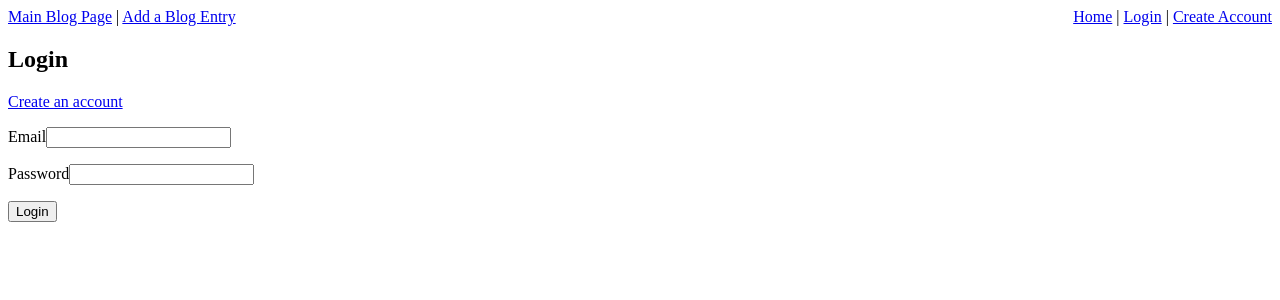
After one commit to amanda7641/blogz, a Flask app: page /login in a window 1280 px wide. The commit adds this page. Shown: the top 300 px of the page. Run offline with Flask 2, Linux system fonts and the light colour scheme.

Commit message:
Setup of templates and basic functionality

```diff
--- a/main.py
+++ b/main.py
@@ -1,24 +1,111 @@
-from flask import Flask, request, redirect, render_template
+from flask import Flask, request, redirect, render_template, session, flash
 from flask_sqlalchemy import SQLAlchemy
 
 
 app = Flask(__name__)
 app.config['DEBUG'] = True
-app.config['SQLALCHEMY_DATABASE_URI'] = 'mysql+pymysql://build-a-blog:19thisIsthepw93@localhost:3306/build_a_blog'
+app.config['SQLALCHEMY_DATABASE_URI'] = 'mysql+pymysql://blogz:19thisIsthepw93@localhost:3306/blogz'
 app.config['SQLALCHEMY_ECHO'] = True
+app.secret_key = 'gy5pLKK8L'
 db = SQLAlchemy(app)
+
 
 class Blog(db.Model):
 
     id = db.Column(db.Integer, primary_key=True)
     title = db.Column(db.String(120))
     blog_body = db.Column(db.String(500))
+    owner_id = db.Column(db.Integer, db.ForeignKey('user.id'))
 
-    def __init__(self, title, blog_body):
+    def __init__(self, title, blog_body, owner):
         self.title = title
         self.blog_body = blog_body
+        self.owner_id = owner.id
 
+class User(db.Model):
+    id = db.Column(db.Integer, primary_key=True)
+    username = db.Column(db.String(120))
+    password = db.Column(db.String(120))
+    blogs = db.relationship('Blog', backref='owner')
 
+    def __init__(self, username, password):
+        self.username = username
+        self.password = password
+
+@app.route("/login", methods=['GET', 'POST'])
+def login():
+    if request.method == 'GET':
+        return render_template('login.html')
+    elif request.method == 'POST':
+        username = request.form['username']
+        password = request.form['password']
+        password_error = ''
+        username_error = ''
+        users = User.query.filter_by(username=username)
+        if users.count() == 1:
+            user = users.first()
+            if password == user.password:
+                session['username'] = user.username
+                flash('Welcome back, '+ user.username)
+                return redirect("/newpost")
+            else:
+                password_error = 'Password is incorrect.'
+        else:
+            username_error = 'This username does not exist.'
+    return render_template('login.html', password_error=password_error, username_error=username_error)
+
+@app.route('/signup', methods=['GET', 'POST'])
+def signup():
+    if request.method == 'POST':
+        username = request.form['username']
+        password = request.form['password']
+        verify = request.form['verify']
+        username_error = ''
+        password_error = ''
+        verify_error = ''
+#TODO take away flashes and add errors to be input instead.
+
+        if not is_email(username):
+            flash('zoiks! "' + username + '" does not seem like an email address')
+            return redirect('/register')
+        email_db_count = User.query.filter_by(username=username).count()
+        if email_db_count > 0:
+            flash('yikes! "' + username + '" is already taken and password reminders are not implemented')
+            return redirect('/register')
+        if password != verify:
+            flash('passwords did not match')
+            return redirect('/register')
+        if not password:
+            flash('you must enter a password.')
+            return redirect('/register')
+        if len(password) < 3 or len(username) < 3:
+            flash('Username and password must be ')
+        user = User(username=username, password=password)
+        db.session.add(user)
+        db.session.commit()
+        session['user'] = user.username
+        return redirect("/")
+    else:
+        return render_template('signup.html')
+
+def is_email(string):
+    atsign_index = string.find('@')
+    atsign_present = atsign_index >= 0
+    if not atsign_present:
+        return False
+    else:
+        domain_dot_index = string.find('.', atsign_index)
+        domain_dot_present = domain_dot_index >= 0
+        return domain_dot_present
+
+@app.route('/index')
+def index():
+    return render_template('index.html')
+
+@app.route("/logout", methods=['POST'])
+def logout():
+    del session['username']
+    return redirect("/blog")
 
 @app.route('/blog', methods=['GET'])
 def blog():
@@ -30,6 +117,12 @@ def blog():
     blogs = Blog.query.all()
     return render_template('blog.html', title="Build A Blog", blogs=blogs)
 
+endpoints_without_login = ['login', 'signup', 'blog', 'view', 'index']
+
+@app.before_request
+def require_login():
+    if not ('user' in session or request.endpoint in endpoints_without_login):
+        return redirect("/register")
 
 @app.route('/newpost', methods=['POST'])
 def add():
@@ -47,7 +140,8 @@ def add():
             body_error = "Please fill in the blog body."
 
         if (not title_error) and (not body_error):
-            new_blog = Blog(blog_title, blog_body)
+            owner = User.query.filter_by(username=session['username']).first()
+            new_blog = Blog(blog_title, blog_body, owner)
             db.session.add(new_blog)
             db.session.commit()
             id = str(new_blog.id)
@@ -69,7 +163,7 @@ def view():
     return render_template('view_post.html', blog=blog)
 
 @app.route('/')
-def index():
+def home():
     return render_template('home.html', title="Welcome!")
 
 if __name__ == '__main__':
--- a/templates/base.html
+++ b/templates/base.html
@@ -9,8 +9,17 @@
         </style>
     </head>
     <body>
-        <a href="/blog">Main Blog Page</a>
-        <a href="/newpost">Add a Blog Entry</a>
+        <a href="/blog">Main Blog Page</a> | <a href="/newpost">Add a Blog Entry</a>
+        <div style='float: right'>
+            {% if 'user' in session %}
+              {{ session['user'] }}
+              <form action="/logout" method="post" id='logout'>
+                <input type="submit" value="Log Out" />
+              </form>
+            {% else %}
+            <a href="/index">Home</a> | <a href="/login">Login</a> | <a href="/signup">Create Account</a>
+            {% endif %}
+        </div>
         {% block content %}
         {% endblock %}
 
--- /dev/null
+++ b/templates/login.html
@@ -0,0 +1,14 @@
+{% extends "base.html" %}
+{% block content %}
+
+<h2>Login</h2>
+<a href="/signup">Create an account</a>
+<form action="/login" method="post">
+  <p><label>Email<input type="text" name="username"/></label></p>
+  <p class=error>{{username_error}}</p>
+  <p><label>Password<input type="password" name="password"/></label></p>
+  <p class=error>{{password_error}}</p>
+  <p><input type="submit" value="Login"/></p>
+</form>
+
+{% endblock %}
```
Also changed, not shown: templates/signup.html (added, +15 -0 lines), templates/index.html (added), templates/singleUser.html (added).
